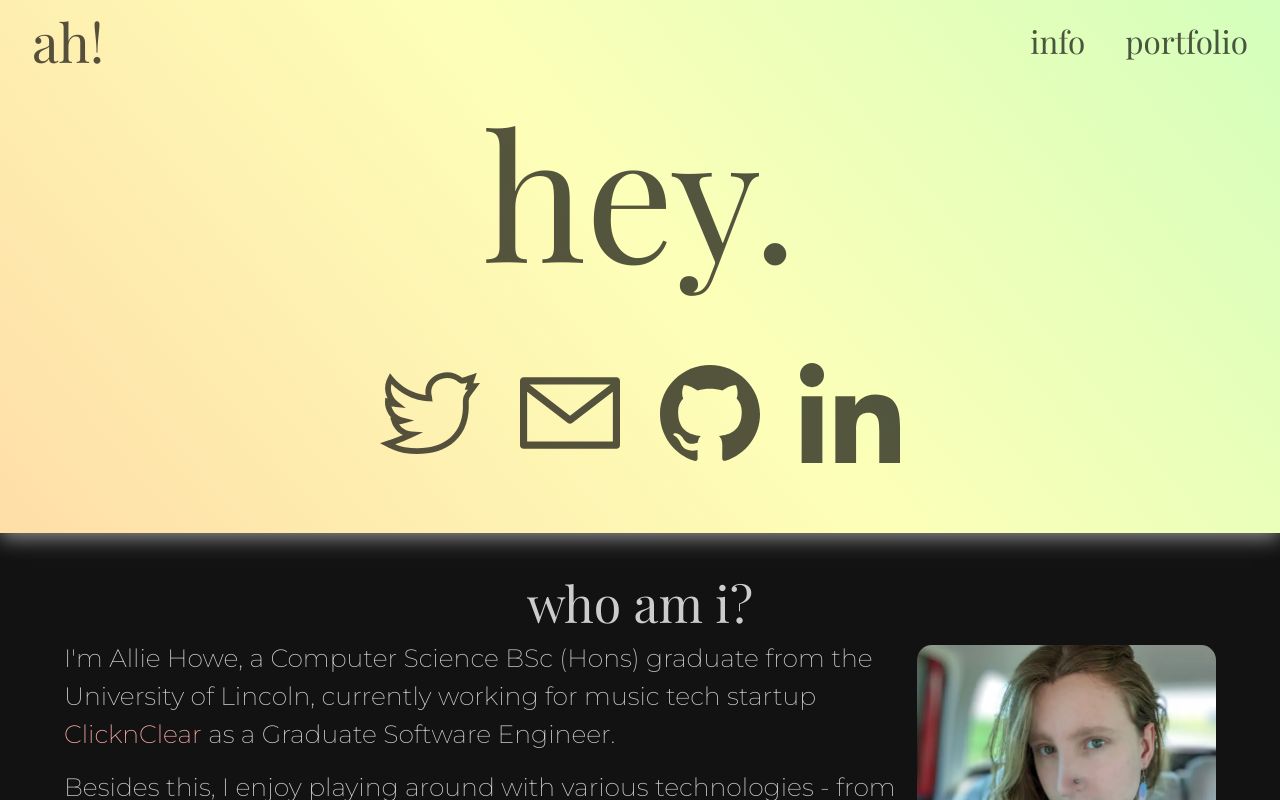
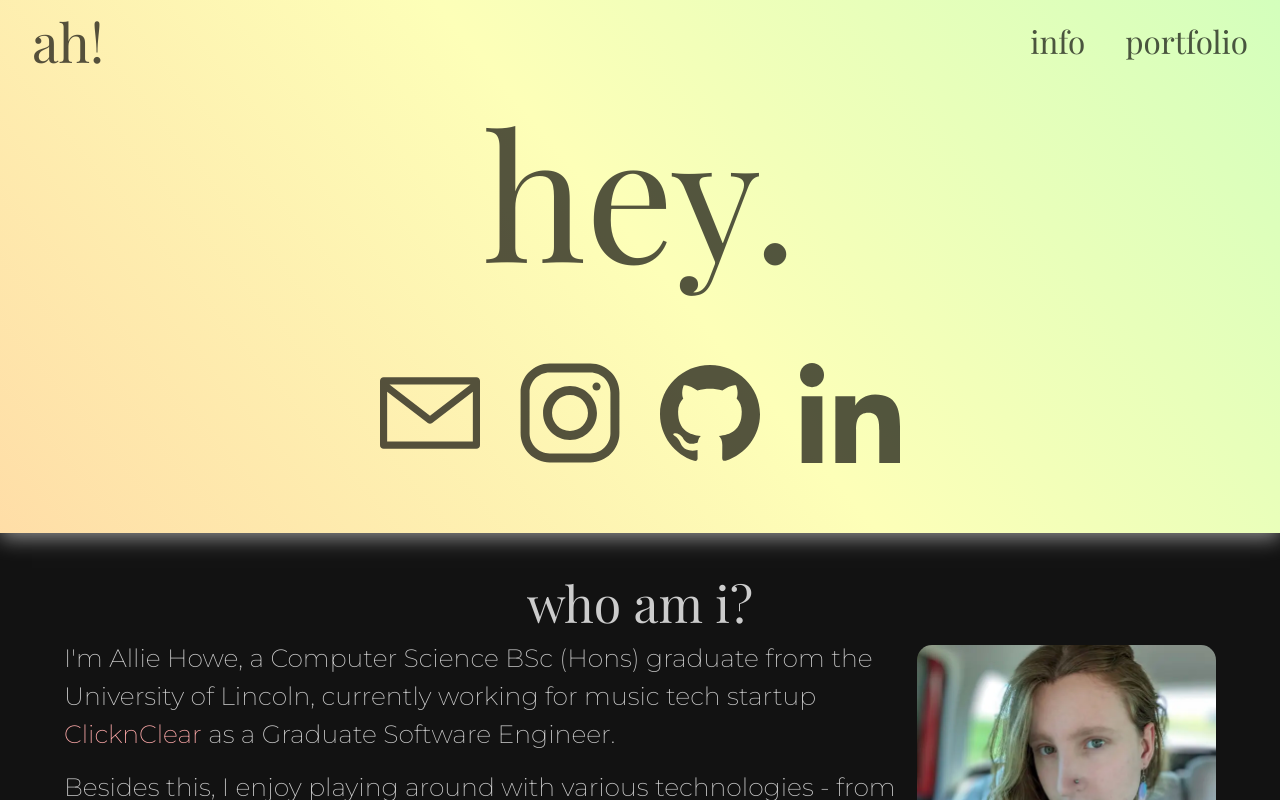
Before and after one commit to Allie-Howe/alliehowe.dev, a React (Create React App) app: page / in a window 1280 px wide. Shown: the top 800 px of the page. Built offline with nearby package versions, Linux system fonts and the light colour scheme.

Commit message:
swapped twitter for insta link

```diff
--- a/src/Splash.jsx
+++ b/src/Splash.jsx
@@ -3,10 +3,10 @@ import { forwardRef } from 'react';
 import { HeadingText } from './Navbar'
 
 const icons = [
-  {imgPath: 'twitter', link: 'https://www.twitter.com/ScaredComputers'},
   {imgPath: 'email', link: 'mailto:howeisallie@gmail.com'},
+  {imgPath: 'instagram', link: 'https://instagram.com/allie.on.the.web'},
   {imgPath: 'github', link: 'https://www.github.com/Allie-Howe'},
-  {imgPath: 'linkedin', link: 'https://linkedin.com/in/Allie-Howe'}
+  {imgPath: 'linkedin', link: 'https://linkedin.com/in/Allie-Howe'},
 ];
 
 export const Splash = forwardRef((_, ref) => {
```
